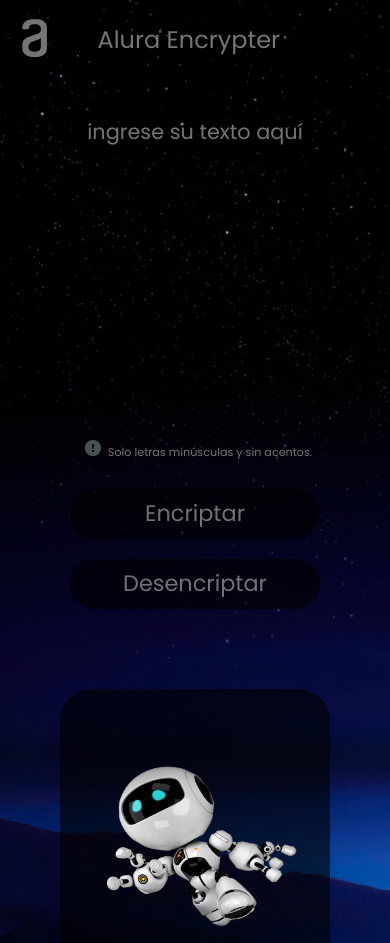
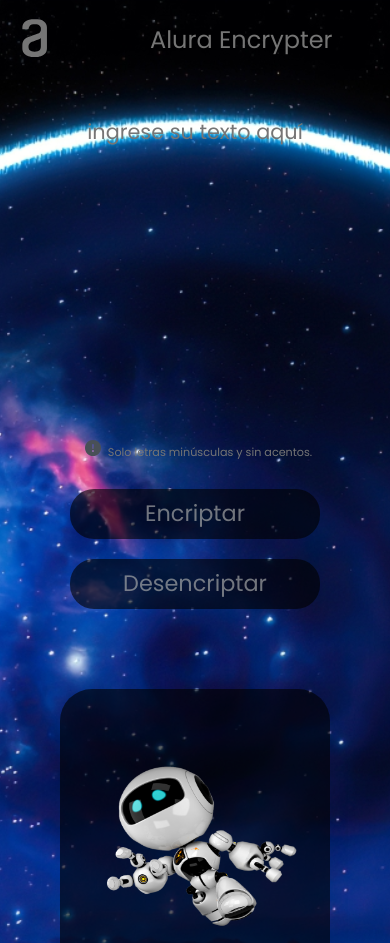
Before and after one commit to gusdellac/EncrypterAlura, a plain HTML site: page index.html in a window 390 px wide. Shown: the top 943 px of the page. Drawn offline with Linux system fonts and the light colour scheme.

Commit message:
corrijo responsive bg , header

```diff
--- a/css/banner/banner.css
+++ b/css/banner/banner.css
@@ -2,4 +2,5 @@ body{
     background: url(/assets/img/background.jpg);
     /* background-repeat: no-repeat; */
     background-size: cover;
+    background-position: center;
 }
--- a/css/responsive/responsive.css
+++ b/css/responsive/responsive.css
@@ -114,7 +114,7 @@
         height: 1200px;
     }
     .header__encryptor-title{
-        justify-content: flex-start;
+        justify-content: center;
         padding-right: 5px;
     }
     .area-principal__textarea-label{
```
